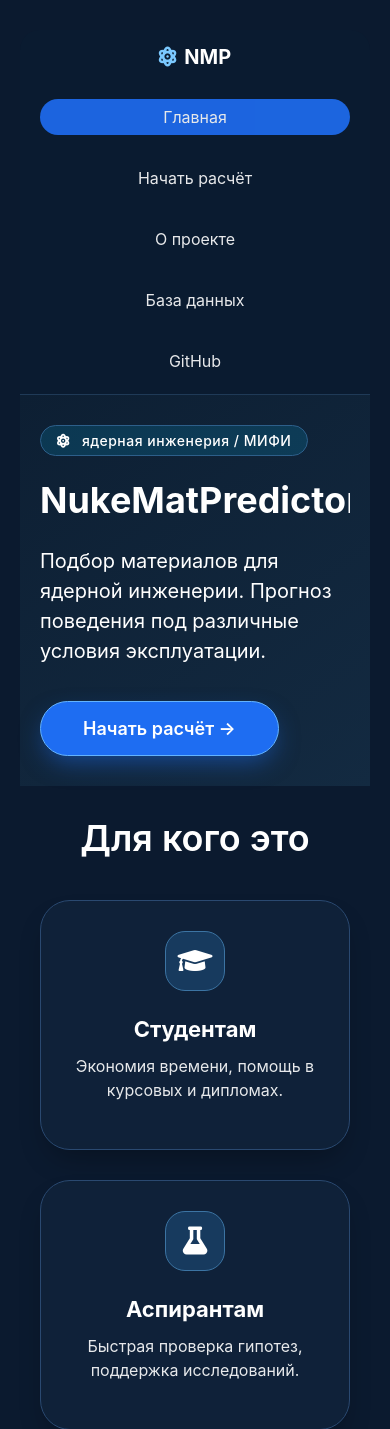
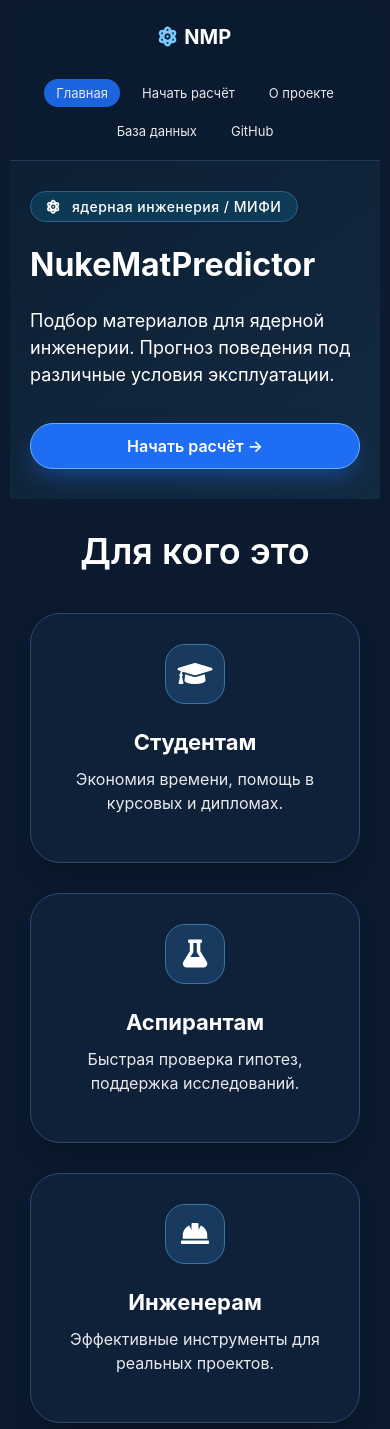
Before and after one commit to khazipovamir45-cmyk/NukeMatPredictor, a Flask app: page / in a window 390 px wide. Shown: the top 1429 px of the page. Run offline with Flask 3, Linux system fonts and the light colour scheme; parts of the project's set-up code (start-up, migrations or seed data) failed here and were passed over.

Commit message:
Добавлена мобильная версия

```diff
--- a/static/style.css
+++ b/static/style.css
@@ -514,18 +514,27 @@ input[type=number] {
 
 /* Адаптивность для телефонов */
 @media (max-width: 768px) {
+    body {
+        padding: 10px;
+    }
+
     nav {
         flex-direction: column;
         padding: 15px 20px;
     }
 
     .nav-menu {
-        flex-direction: column;
+        flex-direction: row;
+        flex-wrap: wrap;
+        justify-content: center;
         width: 100%;
+        gap: 10px;
     }
 
     .nav-menu a {
         justify-content: center;
+        padding: 6px 12px;
+        font-size: 13px;
     }
 
     .hero, .audience, .about, footer {
@@ -533,7 +542,11 @@ input[type=number] {
     }
 
     h1 {
-        font-size: 36px;
+        font-size: 32px;
+    }
+
+    .subtitle {
+        font-size: 18px;
     }
 
     .audience-grid {
@@ -551,6 +564,7 @@ input[type=number] {
 
     .team-links {
         justify-content: center;
+        flex-wrap: wrap;
     }
 
     .form-page {
@@ -573,4 +587,26 @@ input[type=number] {
     .form-page h2 {
         font-size: 28px;
     }
+
+    /* Дополнительные фиксы для телефонов */
+    .btn {
+        padding: 12px 24px;
+        font-size: 16px;
+        display: block;
+        text-align: center;
+    }
+
+    .input-wrapper input,
+    .input-wrapper select {
+        font-size: 16px; /* Предотвращает автоматическое увеличение на iPhone */
+    }
+
+    .submit-btn {
+        padding: 14px;
+        font-size: 16px;
+    }
+
+    .logo {
+        font-size: 20px;
+    }
 }
```
Also changed, not shown: model.py (+11 -5 lines), templates/result.html (+85 -2 lines).
